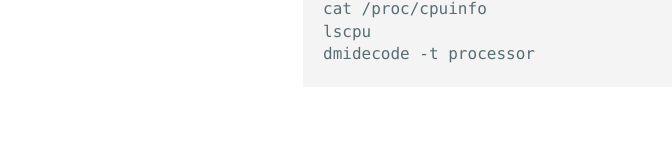
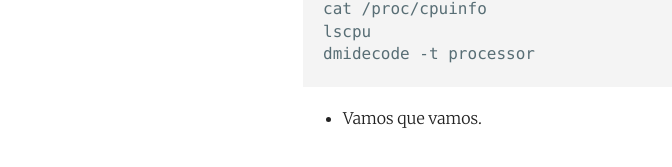
Before and after one commit to profjulianoramos/linux, a Jekyll site: the page built from _posts/2022-6-01-informacaohardware.md, in a window 1280 px wide and 900 px high, scrolled down 851 px. Shown: the part 722-889 px from the top of the window, without its empty margins (52-724 px from the left). Built offline with Jekyll 4.4.1, drawn with Linux system fonts in a browser that asks for light colours; comment, search, counter and statistics services are not loaded; a file with an impossible date is left out; before the commit the page ends 1705 px from its top, so only the background shows below that.

Commit message:
Update 2022-6-01-informacaohardware.md

````diff
--- a/_posts/2022-6-01-informacaohardware.md
+++ b/_posts/2022-6-01-informacaohardware.md
@@ -79,3 +79,4 @@ cat /proc/cpuinfo
 lscpu
 dmidecode -t processor
 ```
+- Vamos que vamos.
````
